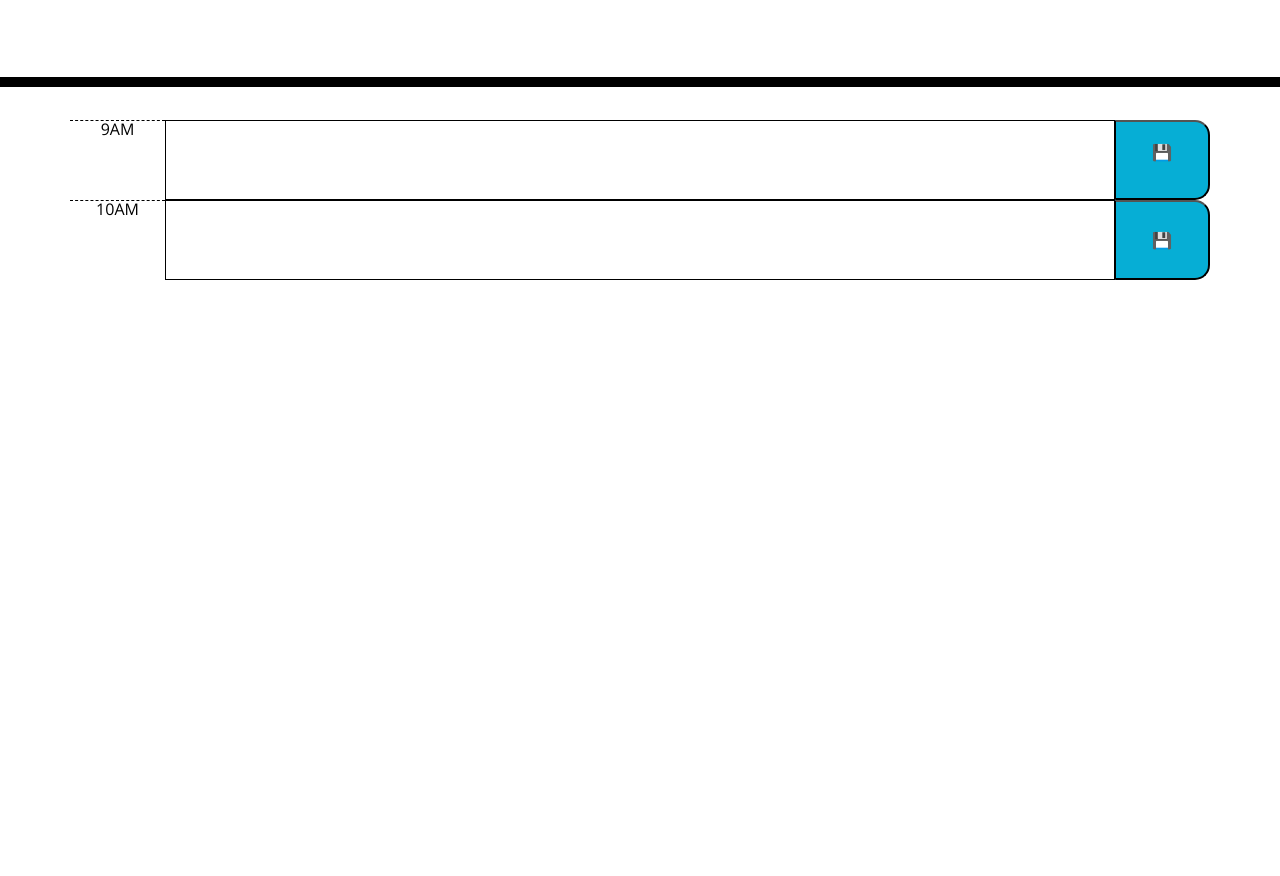
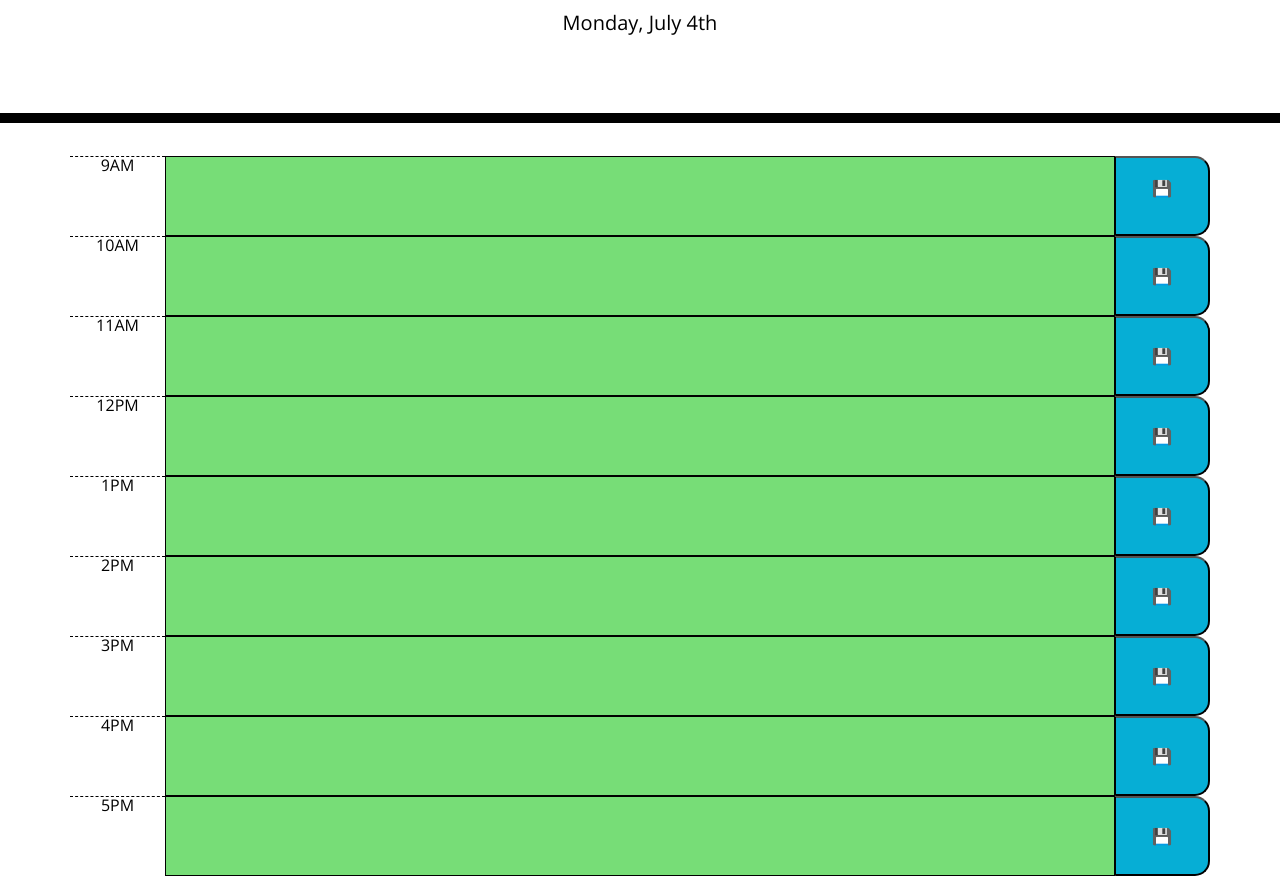
Before and after one commit to maxbransontaylor/work-day-scheduler, a plain HTML site: page index.html in a window 1280 px wide. Shown: the part 181-1057 px from the top of the page. Before the commit the page ends 800 px from the top, so only its background shows below. Drawn offline with nearby package versions, Linux system fonts and the light colour scheme.

Commit message:
added color coding based on moment

```diff
--- a/assets/js/script.js
+++ b/assets/js/script.js
@@ -18,11 +18,28 @@ var editItem = function (event) {
   textarea.trigger("focus");
 };
 $(".time-block").on("blur", "textarea", function () {
-  console.log("blur");
   var text = $(this).val().trim();
   var newP = $("<p>").addClass("content col-10").text(text);
   $(this).replaceWith(newP);
+  timeStuff();
 });
+var timeStuff = function () {
+  $("#currentDay").text(moment().format("dddd, MMMM Do"));
+  $(".content").each(function () {
+    var hourSlot = $(this).parent().attr("id");
+    var currentTime = moment().hour();
+    $(this).removeClass("past present future");
+    if (hourSlot < currentTime) {
+      $(this).addClass("past");
+    } else if (hourSlot == currentTime) {
+      $(this).addClass("present");
+    } else if (hourSlot > currentTime) {
+      $(this).addClass("future");
+    }
+  });
+};
 $("body").on("click", ".saveBtn", saveItem);
 $("body").on("click", ".content", editItem);
+$("#currentDay").text(moment().format("dddd, MMMM Do"));
 loadItems();
+timeStuff();
--- a/index.html
+++ b/index.html
@@ -41,6 +41,41 @@
         <p class="col-10 content"></p>
         <button class="col-1 saveBtn">&#128190</button>
       </div>
+      <div class="row time-block" id="11">
+        <div class="col-1 hour" >11AM</div>
+        <p class="col-10 content"></p>
+        <button class="col-1 saveBtn">&#128190</button>
+      </div>
+      <div class="row time-block" id="12">
+        <div class="col-1 hour" >12PM</div>
+        <p class="col-10 content"></p>
+        <button class="col-1 saveBtn">&#128190</button>
+      </div>
+      <div class="row time-block" id="13">
+        <div class="col-1 hour" >1PM</div>
+        <p class="col-10 content"></p>
+        <button class="col-1 saveBtn">&#128190</button>
+      </div>
+      <div class="row time-block" id="14">
+        <div class="col-1 hour" >2PM</div>
+        <p class="col-10 content"></p>
+        <button class="col-1 saveBtn">&#128190</button>
+      </div>
+      <div class="row time-block" id="15">
+        <div class="col-1 hour" >3PM</div>
+        <p class="col-10 content"></p>
+        <button class="col-1 saveBtn">&#128190</button>
+      </div>
+      <div class="row time-block" id="16">
+        <div class="col-1 hour" >4PM</div>
+        <p class="col-10 content"></p>
+        <button class="col-1 saveBtn">&#128190</button>
+      </div>
+      <div class="row time-block" id="17">
+        <div class="col-1 hour" >5PM</div>
+        <p class="col-10 content"></p>
+        <button class="col-1 saveBtn">&#128190</button>
+      </div>
     </div>
 
     <script src="https://code.jquery.com/jquery-3.4.1.min.js"></script>
```
